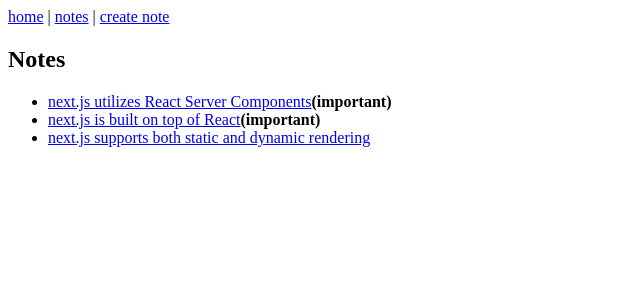
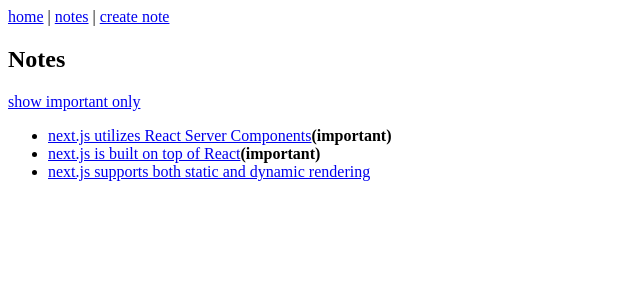
Before and after one commit to FilipKod/fso-part14-notes-app, a Next.js app: page /notes in a window 1280 px wide. Shown: the top 300 px of the page, without its empty margins (0-640 px from the left). Built offline with nearby package versions, Linux system fonts and the light colour scheme.

Commit message:
Refactor Notes component to support filtering by importance based on search parameters

```diff
--- a/app/notes/page.tsx
+++ b/app/notes/page.tsx
@@ -1,11 +1,24 @@
 import Link from "next/link"
 import { getNotes } from "../services/notes"
 
-const Notes = () => {
-  const notes = getNotes()
+const Notes = async ({
+  searchParams,
+}: {
+  searchParams: Promise<{ important?: string }>
+}) => {
+  const { important } = await searchParams
+  const showImportant = important === "true"
+  const allNotes = getNotes()
+  const notes = showImportant
+    ? allNotes.filter((note) => note.important)
+    : allNotes
+
   return (
     <div>
       <h2>Notes</h2>
+      <Link href={showImportant ? "/notes" : "/notes?important=true"}>
+        {showImportant ? "show all" : "show important only"}
+      </Link>
       <ul>
         {notes.map((note) => (
           <li key={note.id}>
```
